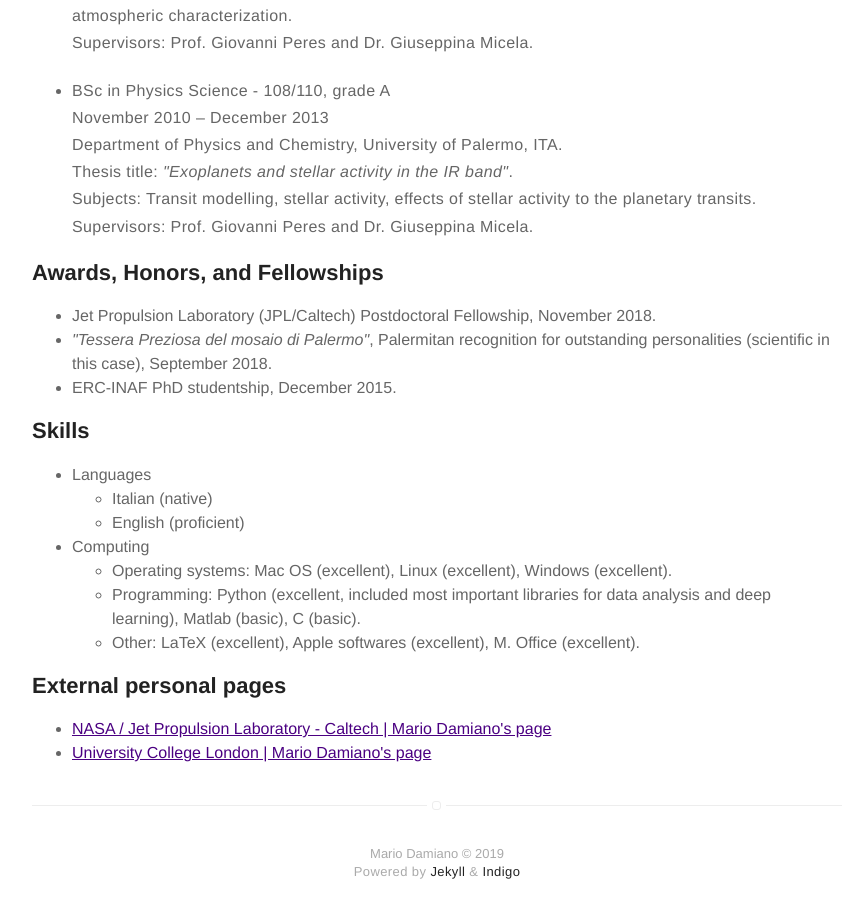
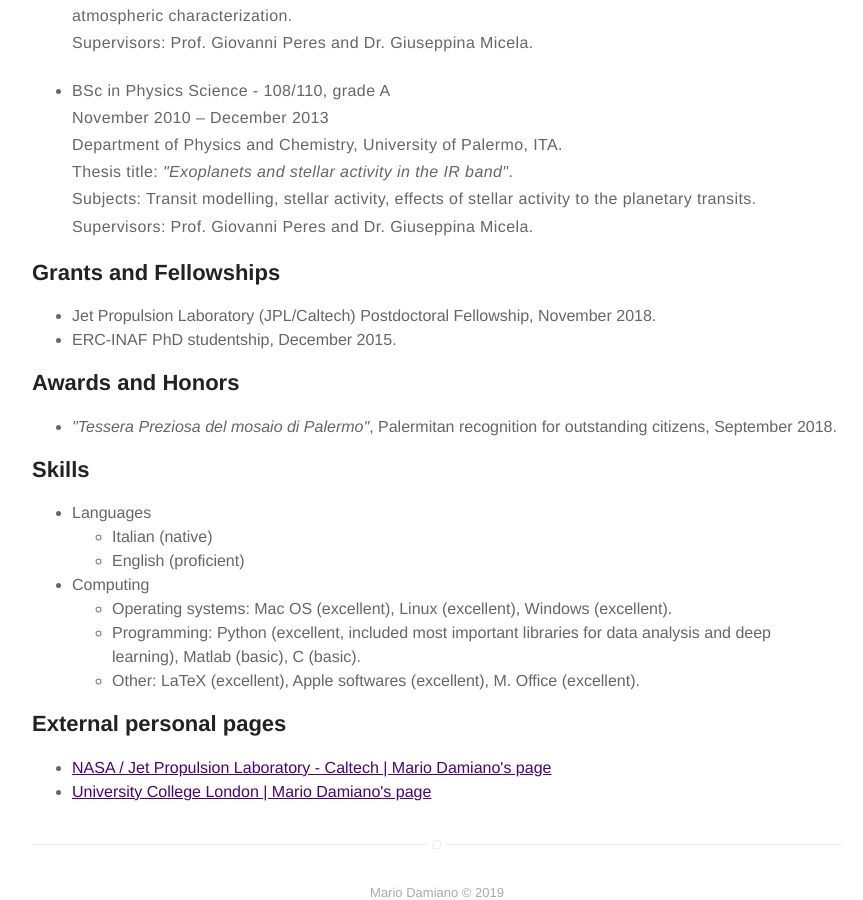
Before and after one commit to MDamiano/MDamiano.github.io, a Jekyll site: the page built from about.md, in a window 1280 px wide and 900 px high, scrolled down 1802 px. Shown: the whole window, without its empty margins (203-1066 px from the left). Built offline with Jekyll 4.4.1, drawn with Linux system fonts in a browser that asks for light colours.

Commit message:
update about

```diff
--- a/about.md
+++ b/about.md
@@ -56,11 +56,15 @@ high-resolution spectral data analysis, machine learning, spectroscopy.
 <br />Supervisors: Prof. Giovanni Peres and Dr. Giuseppina Micela.</p></li>
 </ul>
 
-<h2>Awards, Honors, and Fellowships</h2>
+<h2>Grants and Fellowships</h2>
 <ul class="skill-list">
 <li>Jet Propulsion Laboratory (JPL/Caltech) Postdoctoral Fellowship, November 2018.</li>
-<li><i>"Tessera Preziosa del mosaio di Palermo"</i>, Palermitan recognition for outstanding personalities (scientific in this case), September 2018.</li>
 <li>ERC-INAF PhD studentship, December 2015.</li>
+</ul>
+
+<h2>Awards and Honors</h2>
+<ul class="skill-list">
+<li><i>"Tessera Preziosa del mosaio di Palermo"</i>, Palermitan recognition for outstanding citizens, September 2018.</li>
 </ul>
 
 <h2>Skills</h2>
```
Also changed, not shown: presentations.md (+2 -2 lines), publications.md (+4 -0 lines), 1 other file.
